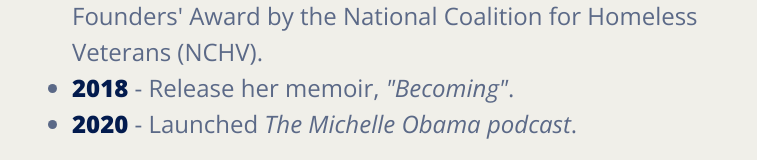
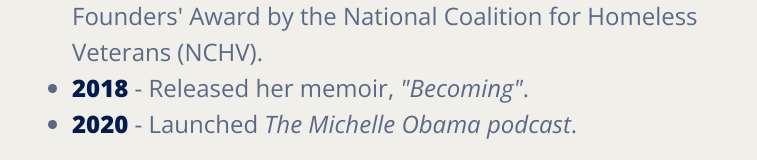
Before and after one commit to newwebash/fcc-tribute-page, a plain HTML site: page index.html in a window 1280 px wide. Shown: the part 1543-1703 px from the top of the page, without its empty margins (258-1015 px from the left). Drawn offline with nearby package versions, Linux system fonts and the light colour scheme.

Commit message:
Content and style improvements, remove unused images

```diff
--- a/index.html
+++ b/index.html
@@ -37,7 +37,7 @@
           <li><strong>2008</strong> - Became First Lady of the United States.</li>
           <li><strong>2010</strong> - Undertook <em>"Let's Move!"</em> iniitative to reverse trend of childhood obesity in the United States.</li>
           <li><strong>2012</strong> - Was awarded the Jerald Washington Memorial Founders' Award by the National Coalition for Homeless Veterans (NCHV).</li>
-          <li><strong>2018</strong> - Release her memoir, <em>"Becoming"</em>.</li>
+          <li><strong>2018</strong> - Released her memoir, <em>"Becoming"</em>.</li>
           <li><strong>2020</strong> - Launched <em>The Michelle Obama podcast</em>.</li>
         </ul>
       </div>
--- a/main.css
+++ b/main.css
@@ -9,7 +9,7 @@
 
 body {
   background-image: url("_static/images/chicago-2183727_1920.jpg");
-  background-color: #006aff;
+  background-color: #3498db;
 }
 
 h1, h2 {
```
Also changed, not shown: _static/images/chicago-1535678_1280.jpg (deleted), _static/images/chicago-59371_1920.jpg (deleted).
